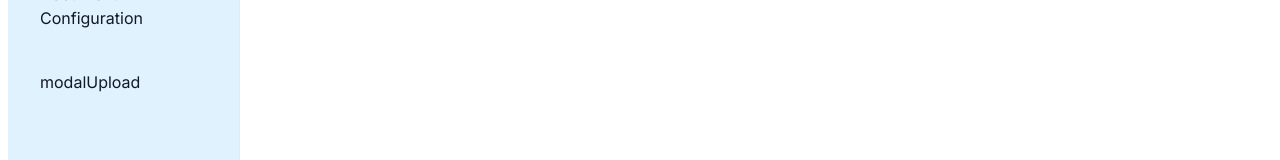
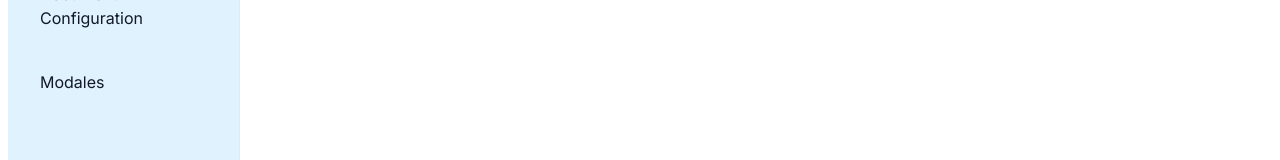
Before and after one commit to JulianJ-mtz/Pruebas_TC3005, a Next.js app: page /dashboard in a window 1280 px wide. Shown: the part 358-518 px from the top of the page. Built offline with nearby package versions, Linux system fonts and the light colour scheme.

Commit message:
rename 'modalUplad' to 'Modales'

```diff
--- a/src/app/routes/sidebarRoutes.ts
+++ b/src/app/routes/sidebarRoutes.ts
@@ -28,5 +28,5 @@ export const routes: RoutesSidebar[] = [
     new SidebarRoute("Providers", "/dashboard/providers"),
     new SidebarRoute("Segment Configuration", "/dashboard/configuration"),
     new SidebarRoute("Document Configuration", "/dashboard/document-configuration"),
-    new SidebarRoute("modalUpload", "/dashboard/modalUpload")
+    new SidebarRoute("Modales", "/dashboard/modalUpload")
 ]
```
